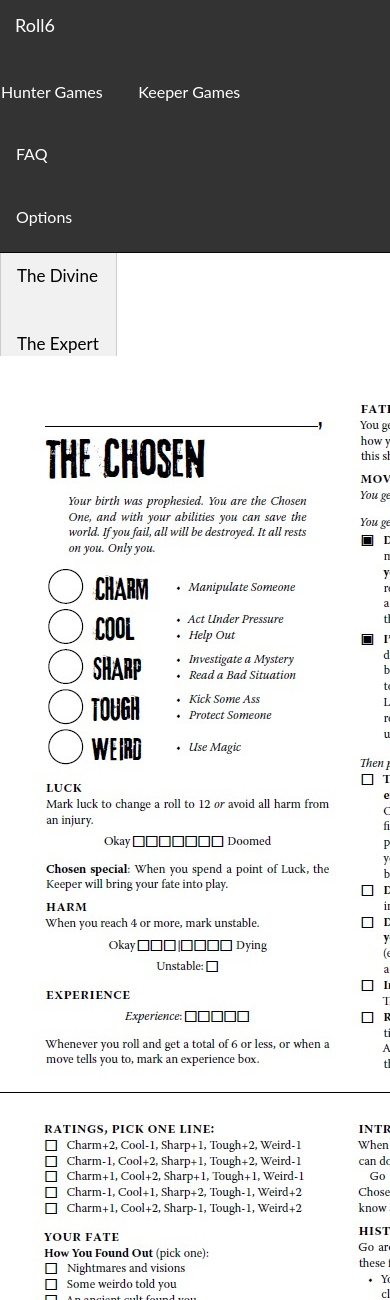
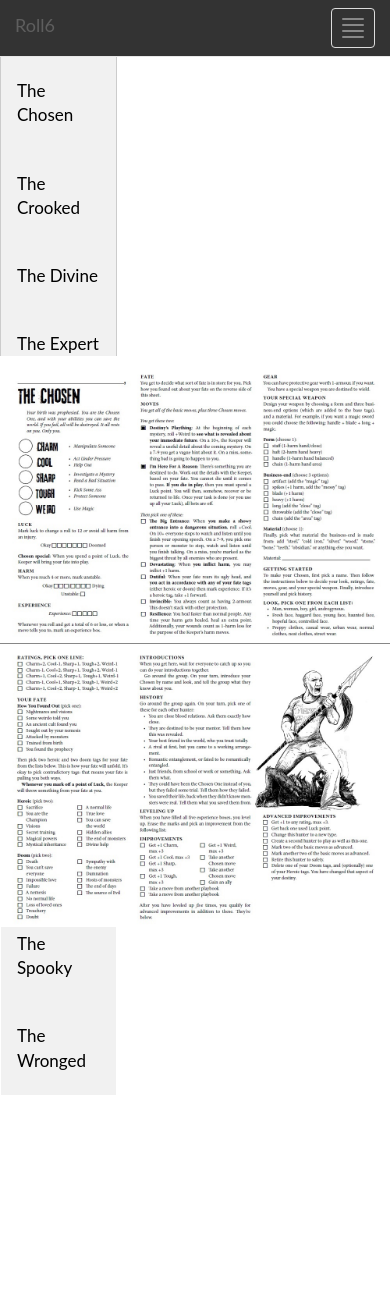
Before and after one commit to cdman678/Roll6, a Django app: template Roll6/apps/game/templates/game/choosecharacter.html in a window 390 px wide; the page is wider, and only the part inside the window is pictured. Shown: the top 1300 px of that part. After the commit the page ends 1095 px from the top of that part, so only its background shows below. Run offline with Django 3.2, Linux system fonts and the light colour scheme; the template is opened without the code that fills it, so the values that code supplies are empty; some libraries are stand-ins or nearby versions.

Commit message:
Fixed Nav Bar for mobile and image scaling

```diff
--- a/Roll6/apps/game/templates/game/choosecharacter.html
+++ b/Roll6/apps/game/templates/game/choosecharacter.html
@@ -66,51 +66,51 @@
 
 
 <div id="The Chosen" class="tabcontent" >
-    <img src="{% static "the_chosen.jpg" %}">
+    <img src="{% static "the_chosen.jpg" %}" style="width:100%;">
 </div>
 
 <div id="The Crooked" class="tabcontent">
-    <img src="{% static "the_crooked.jpg" %}">
+    <img src="{% static "the_crooked.jpg" %}" style="width:100%;">
 </div>
 
 <div id="The Divine" class="tabcontent">
-    <img src="{% static "the_divine.jpg" %}">
+    <img src="{% static "the_divine.jpg" %}" style="width:100%;">
 </div>
 
 <div id="The Expert" class="tabcontent">
-    <img src="{% static "the_expert.jpg" %}">
+    <img src="{% static "the_expert.jpg" %}" style="width:100%;">
 </div>
 
 <div id="The Flake" class="tabcontent">
-    <img src="{% static "the_flake.jpg" %}">
+    <img src="{% static "the_flake.jpg" %}" style="width:100%;">
 </div>
 
 <div id="The Initiate" class="tabcontent">
-    <img src="{% static "the_initiate.jpg" %}">
+    <img src="{% static "the_initiate.jpg" %}" style="width:100%;">
 </div>
 
 <div id="The Monstrous" class="tabcontent">
-    <img src="{% static "the_monstrous.jpg" %}">
+    <img src="{% static "the_monstrous.jpg" %}" style="width:100%;">
 </div>
 
 <div id="The Mundane" class="tabcontent">
-    <img src="{% static "the_mundane.jpg" %}">
+    <img src="{% static "the_mundane.jpg" %}" style="width:100%;">
 </div>
 
 <div id="The Professional" class="tabcontent">
-    <img src="{% static "the_professional.jpg" %}">
+    <img src="{% static "the_professional.jpg" %}" style="width:100%;">
 </div>
 
 <div id="The Spell-Slinger" class="tabcontent">
-    <img src="{% static "the_spell_slinger.jpg" %}">
+    <img src="{% static "the_spell_slinger.jpg" %}" style="width:100%;">
 </div>
 
 <div id="The Spooky" class="tabcontent">
-    <img src="{% static "the_spooky.jpg" %}">
+    <img src="{% static "the_spooky.jpg" %}" style="width:100%;">
 </div>
 
 <div id="The Wronged" class="tabcontent">
-    <img src="{% static "the_wronged.jpg" %}">
+    <img src="{% static "the_wronged.jpg" %}" style="width:100%;">
 </div>
 
 </div>
--- a/Roll6/templates/base/base.html
+++ b/Roll6/templates/base/base.html
@@ -7,7 +7,10 @@
     <!--Current scale, may need to change, but this makes the top bar look good -->
     <meta name="viewport" content="width=device-width, initial-scale=1">
     <!--For Bootstrap-->
-    <link rel="stylesheet" href="https://maxcdn.bootstrapcdn.com/bootstrap/3.4.0/css/bootstrap.min.css">
+    <script src="https://ajax.googleapis.com/ajax/libs/jquery/2.1.1/jquery.min.js"></script>
+    <script src="https://maxcdn.bootstrapcdn.com/bootstrap/3.3.6/js/bootstrap.min.js"></script>
+    <link href="https://maxcdn.bootstrapcdn.com/bootstrap/3.3.6/css/bootstrap.min.css" rel="stylesheet" />
+    <link rel="stylesheet" href="https://maxcdn.bootstrapcdn.com/bootstrap/3.4.0/css/bootstrap.min.css" />
 
     <style>
 
@@ -34,7 +37,7 @@
                 display: none;
                 position: absolute;
                 background-color: #f1f1f1;
-                min-width: 160px;
+                min-width: 150px;
                 box-shadow: 0 8px 16px 0 rgba(0,0,0,0.2);
                 z-index: 1;
             }
@@ -44,6 +47,11 @@
                 padding: 12px 16px;
                 text-decoration: none;
                 display: block;
+            }
+            img {
+                display: block;
+                margin-left: auto;
+                margin-right: auto;
             }
             /* Change color of dropdown links on hover */
             .dropdown-content a:hover {background-color: #ddd;}
@@ -60,16 +68,21 @@
 </head>
 
 {% block body_header %}
-<body style="height:1500px">
 {% endblock %}
 
 <!-- Navigation Bar -->
-<nav class="navbar navbar-inverse navbar-fixed-top">
+<nav class="navbar navbar-default navbar-fixed-top">
     <div class="container-fluid">
         <div class="navbar-header">
+            <button type="button" class="navbar-toggle" data-toggle="collapse" data-target="#myNavbar">
+                <span class="icon-bar"></span>
+                <span class="icon-bar"></span>
+                <span class="icon-bar"></span>
+                <span class="icon-bar"></span>
+            </button>
             <a class="navbar-brand" href="/dashboard/">Roll6</a>
         </div>
-        <ul class="nav navbar-nav">
+        <div class="collapse navbar-collapse" id="myNavbar">
             <ul class="nav navbar-nav">
                 <div class="dropdown">
                     <button class="dropbtn">Hunter Games</button>
@@ -79,6 +92,8 @@
                         <li><a href="#"><span class="glyphicon glyphicon-play"></span> Active Game</a></li>
                     </div>
                 </div>
+            </ul>
+            <ul class="nav navbar-nav">
                 <div class="dropdown">
                     <button class="dropbtn">Keeper Games</button>
                     <div class="dropdown-content">
@@ -88,6 +103,7 @@
                     </div>
                 </div>
             </ul>
+            <ul class="nav navbar-nav">
                 <div class="dropdown">
                     <button class="dropbtn">FAQ</button>
                     <div class="dropdown-content">
@@ -106,6 +122,7 @@
                 </div>
             </ul>
         </div>
+    </div>
 </nav>
 
 
@@ -119,8 +136,6 @@
 
 </div>
 
-</body>
-
 <script>
 {% block script %}{% endblock %}
 </script>
```
Also changed, not shown: Roll6/apps/dashboard/templates/dashboard/motwfaq.html (+7 -5 lines). Lines whose indentation alone changed are shown as unchanged.
